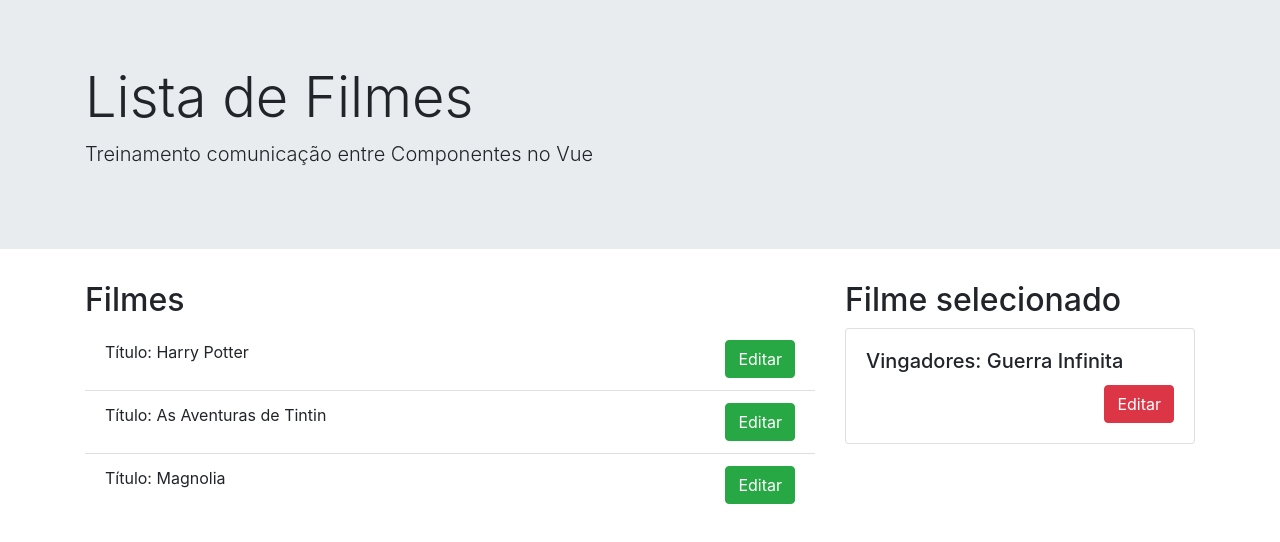
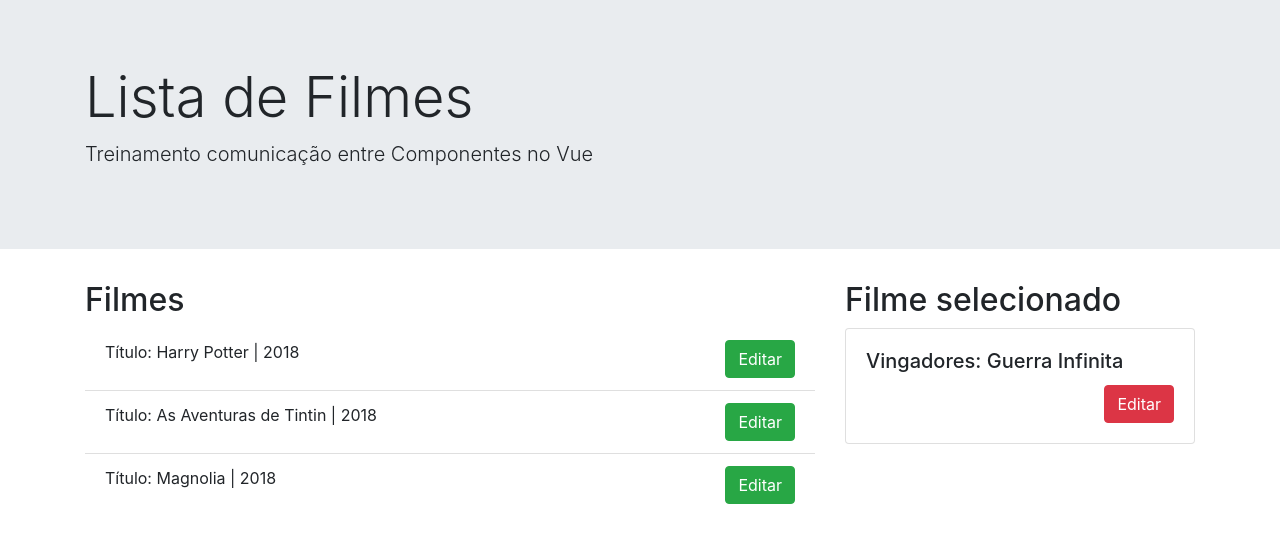
Before and after one commit to dev-rodrigues/ComponentsWithVuejs, a Vue app: page / in a window 1280 px wide. Shown: the top 542 px of the page. Built offline with nearby package versions, Linux system fonts and the light colour scheme.

Commit message:
passando obj como propriedade

```diff
--- a/src/components/FilmesLista.vue
+++ b/src/components/FilmesLista.vue
@@ -8,9 +8,9 @@
 
       <ul class="list-group list-group-flush">
         <FilmesListaIten
-          v-for="(filme, index) in filmes"
-          :key="index"
-          :filmeTitulo="filme"/>
+          v-for="filme in filmes"
+          :key="filme.id"
+          v-bind="filme"/>
       </ul>
     </div>
 
@@ -36,7 +36,11 @@ export default {
   },
   data: function() {
     return {
-      filmes: ['Harry Potter', 'As Aventuras de Tintin', 'Magnolia']
+      filmes: [
+        {ano: 2018,titulo: 'Harry Potter', id: 1},
+        {ano: 2018,titulo: 'As Aventuras de Tintin', id: 2},
+        {ano: 2018,titulo: 'Magnolia', id: 3}
+      ]
     }
   }
 }
--- a/src/components/FilmesListaIten.vue
+++ b/src/components/FilmesListaIten.vue
@@ -1,6 +1,6 @@
 <template>
     <li class="list-group-item">
-        <span>{{ filmeTituloConcatenado }}</span>
+        <span>{{ filmeTituloConcatenado }} | {{ ano }}</span>
         <button class="btn btn-success float-right">Editar</button>
     </li>
 </template>
@@ -8,18 +8,18 @@
 <script>
 export default {
     props:{
-        filmeTitulo: {
+        titulo: {
             type: String,
-            required: true,
-            default: 'NÃO FOI INFORMADO UM VALOR',
-            validator(valor) {
-                return valor.includes('');
-            }
+            required: true
+        },
+        ano: {
+            type: Number,
+            required: true
         }
     },
     computed: {
         filmeTituloConcatenado() {
-            return `Título: ${this.filmeTitulo}`;
+            return `Título: ${this.titulo}`;
         }
     }
 }
```
